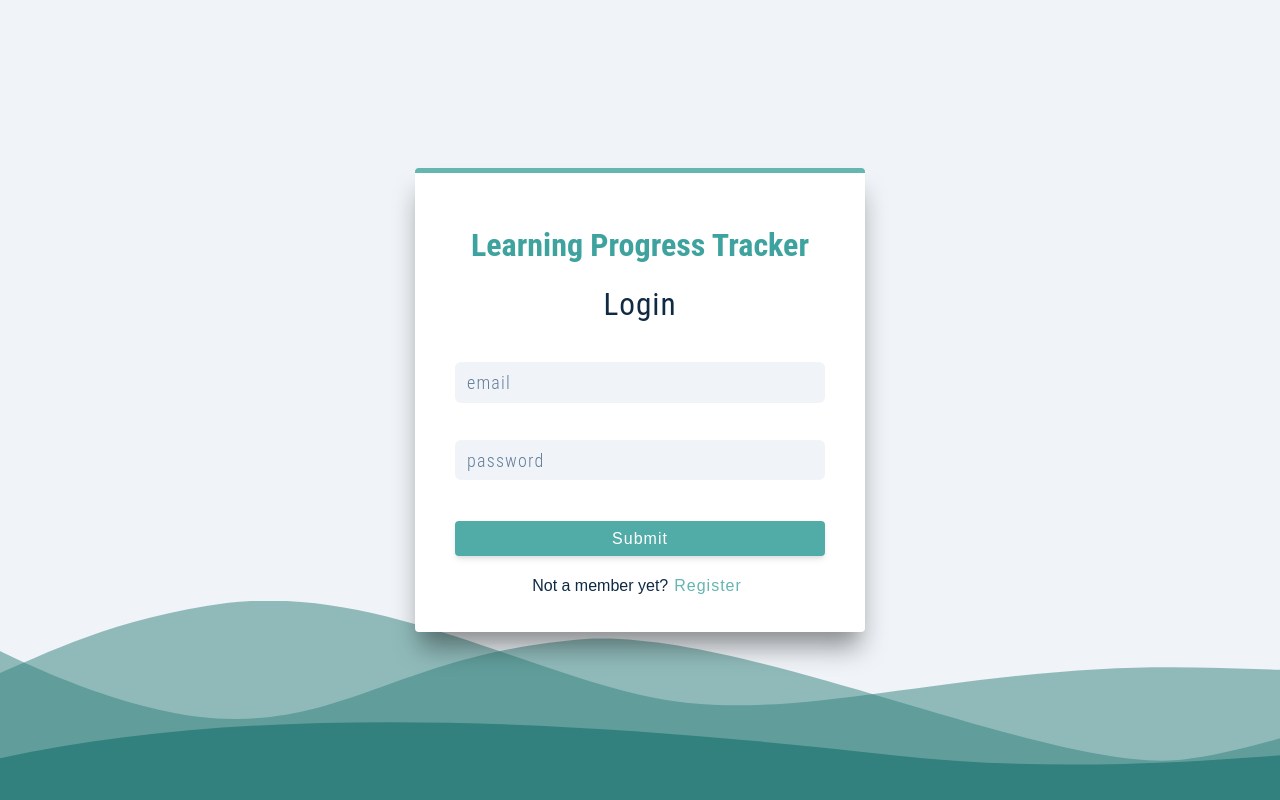
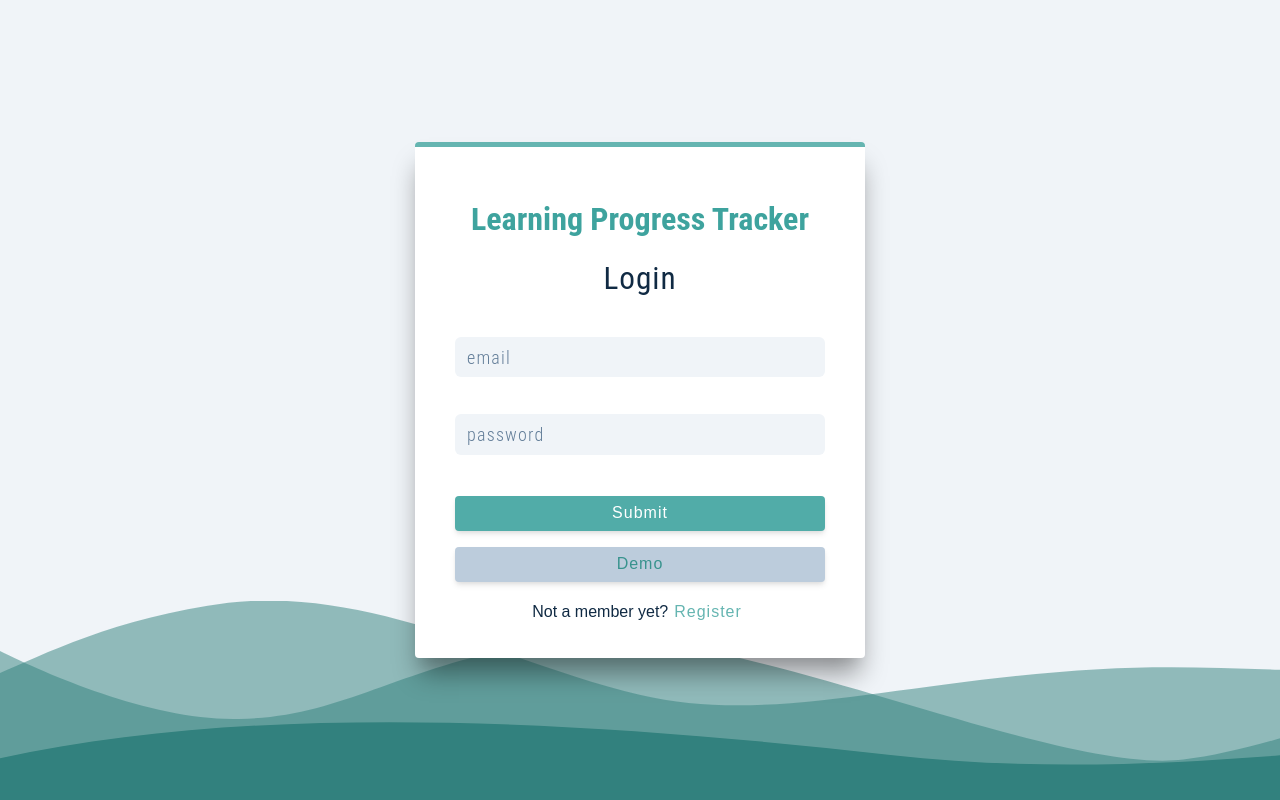
Before and after one commit to Millagoss/Track-Job-Progress, a React (Create React App) app: page /register in a window 1280 px wide. Built offline with nearby package versions, Linux system fonts and the light colour scheme.

Commit message:
Demo(testUser) login functionality added, and some code refactor on addJob and allJob features.

```diff
--- a/src/index.css
+++ b/src/index.css
@@ -180,12 +180,12 @@ ul {
   box-shadow: var(--shadow-3);
 }
 .btn-hipster {
-  color: var(--primary-500);
-  background: var(--primary-200);
+  color: var(--myPrimary-800);
+  background: var(--grey-200);
 }
 .btn-hipster:hover {
-  color: var(--primary-200);
-  background: var(--primary-700);
+  color: var(--myPrimary-800);
+  background: var(--grey-100);
 }
 .btn-block {
   width: 100%;
--- a/src/pages/RegisterPage/RegisterPage.js
+++ b/src/pages/RegisterPage/RegisterPage.js
@@ -118,6 +118,18 @@ const RegisterPage = () => {
         >
           {isLoading ? 'submitting...' : 'submit'}
         </button>
+        <button
+          type='button'
+          disabled={isLoading}
+          className='btn btn-block btn-hipster transition'
+          onClick={() =>
+            dispatch(
+              loginUser({ email: 'testUser@test.com', password: 'secret' })
+            )
+          }
+        >
+          {isLoading ? 'submitting...' : 'Demo'}
+        </button>
         <p>
           {values.isMember ? 'Not a member yet?' : 'Already a member'}
 
--- a/src/store/features/Job/addJobSlice.js
+++ b/src/store/features/Job/addJobSlice.js
@@ -19,19 +19,11 @@ const initialState = {
   editJobId: '',
 };
 
-export const addJob = createAsyncThunk(
-  'Job/addJob',
-  async (JobInfo, thunkApi) => addJobAsyncThunk(JobInfo, thunkApi, clearForm)
-);
+export const addJob = createAsyncThunk('Job/addJob', addJobAsyncThunk);
 
-export const deleteJob = createAsyncThunk(
-  'Job/deleteJob',
-  async (jobId, thunkApi) => deleteJobAsyncThunk(jobId, thunkApi)
-);
+export const deleteJob = createAsyncThunk('Job/deleteJob', deleteJobAsyncThunk);
 
-export const editJob = createAsyncThunk('Job/editJob', async (info, thunkApi) =>
-  editJobAsyncThunk(info, thunkApi)
-);
+export const editJob = createAsyncThunk('Job/editJob', editJobAsyncThunk);
 
 const addJobSlice = createSlice({
   name: 'add-Job',
--- a/src/store/features/Job/addJobThunk.js
+++ b/src/store/features/Job/addJobThunk.js
@@ -7,7 +7,7 @@ import {
 import { logoutUser } from '../user/userSlice';
 import { clearForm } from './addJobSlice';
 
-export const addJobAsyncThunk = async (JobInfo, thunkApi, clearForm) => {
+export const addJobAsyncThunk = async (JobInfo, thunkApi) => {
   try {
     const resp = await customFetch.post('/jobs', JobInfo, {
       headers: {
--- a/src/store/features/allJobs/allJobsSlice.js
+++ b/src/store/features/allJobs/allJobsSlice.js
@@ -1,7 +1,6 @@
 import { createSlice, createAsyncThunk } from '@reduxjs/toolkit';
 import { toast } from 'react-toastify';
 
-import customFetch from '../../../utils/axios/axios';
 import { fetchJobs } from './allJobsThunk';
 
 const initialFilterState = {
@@ -25,10 +24,7 @@ const initialState = {
 
 export const fetchJobsAsyncThunk = createAsyncThunk(
   'Jobs/fetchJobs',
-  async (_, thunkApi) => {
-    let url = '/jobs';
-    return fetchJobs(url, thunkApi);
-  }
+  fetchJobs
 );
 
 const allJobsSlice = createSlice({
--- a/src/store/features/allJobs/allJobsThunk.js
+++ b/src/store/features/allJobs/allJobsThunk.js
@@ -1,6 +1,8 @@
 import customFetch from '../../../utils/axios/axios';
 
-export const fetchJobs = async (url, thunkApi) => {
+export const fetchJobs = async (_, thunkApi) => {
+  let url = '/jobs';
+
   try {
     const resp = await customFetch.get(url, {
       headers: {
```
